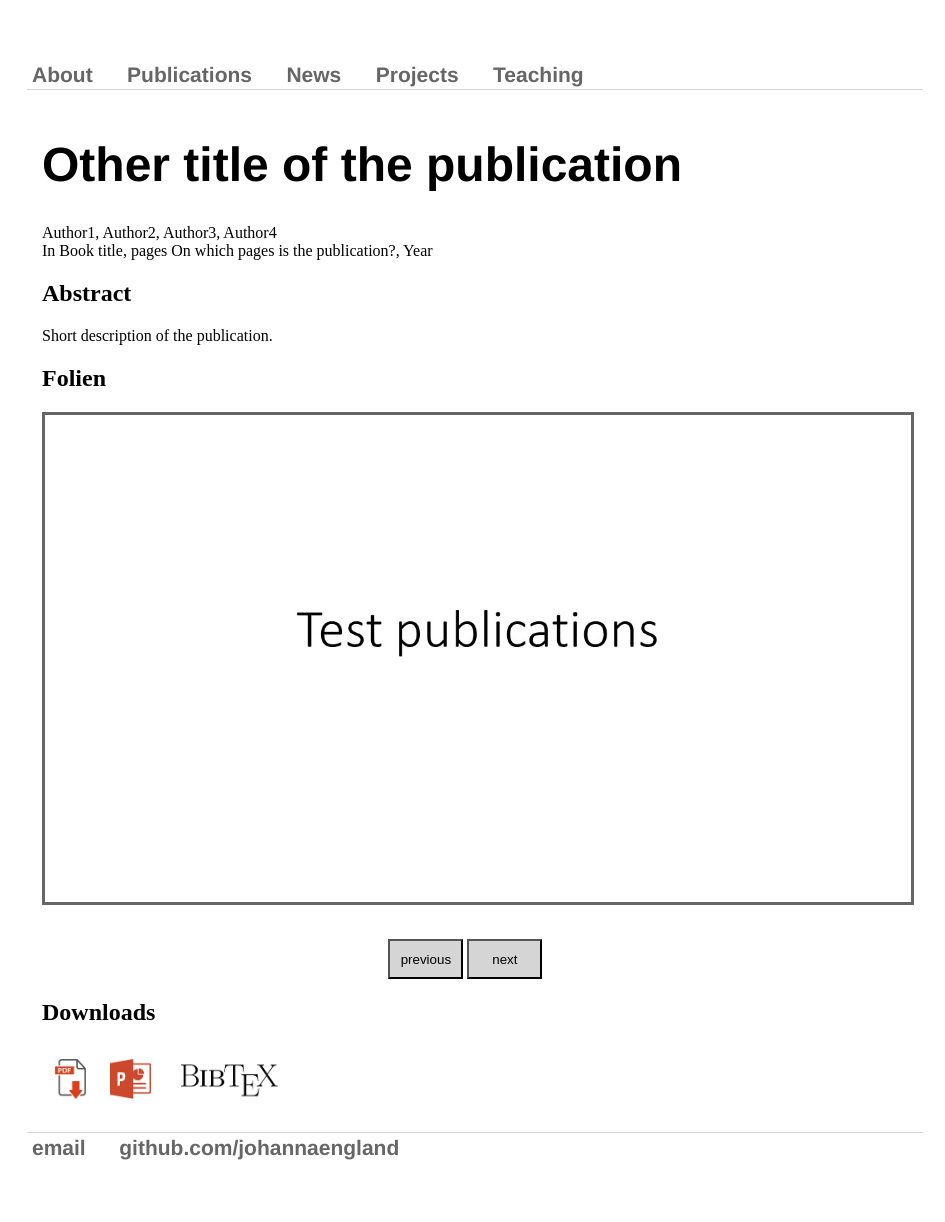
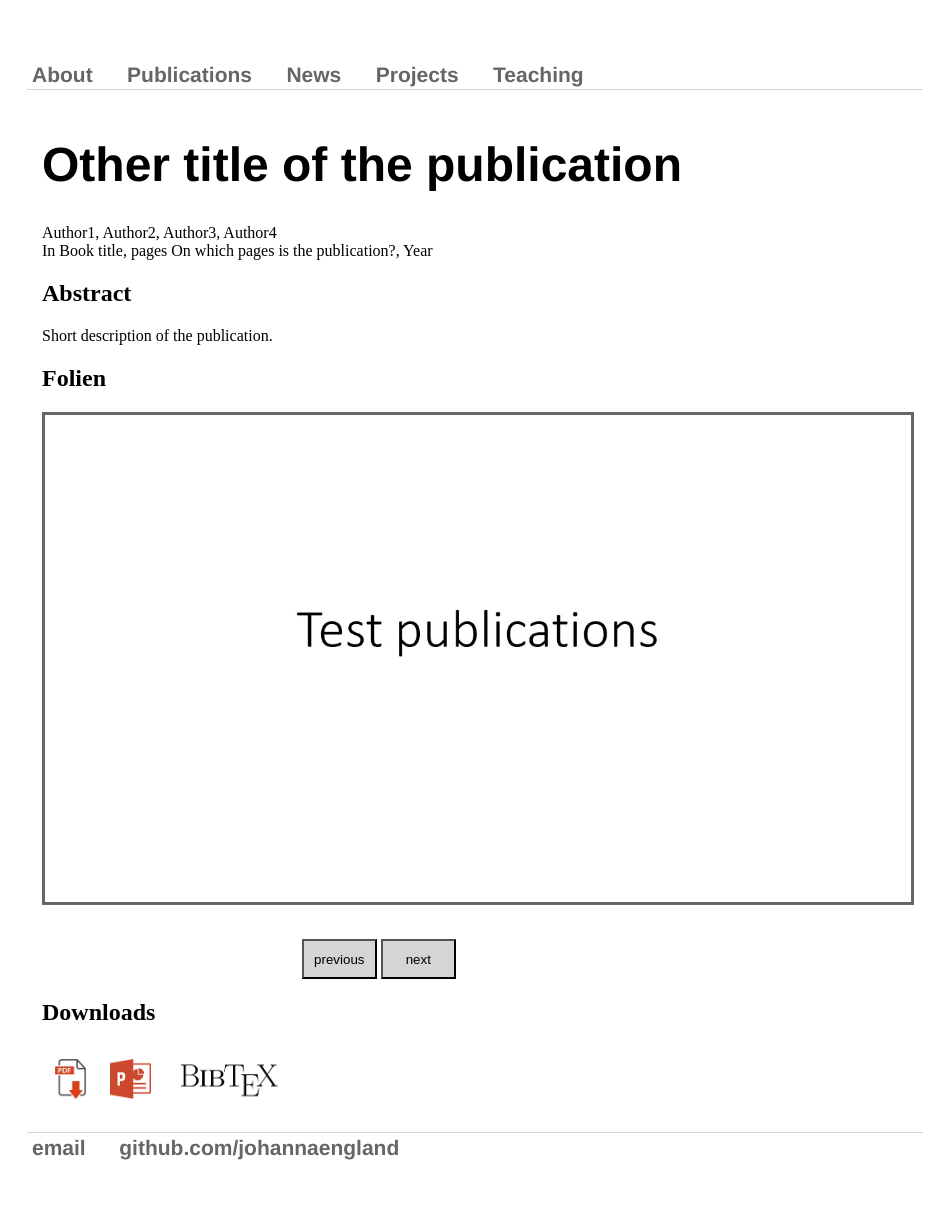
Before and after one commit to johannaengland/johannaengland.github.io, a Jekyll site: the page built from _publications/year-other-publication.md, in a window 1280 px wide. Shown: the whole page, without its empty margins (165-1110 px from the left). Built offline with Jekyll 4.4.1, drawn with Linux system fonts in a browser that asks for light colours.

Commit message:
Update main.css

```diff
--- a/css/main.css
+++ b/css/main.css
@@ -15,7 +15,7 @@
 }
 
 #slideshowButtons {
-    margin: 12px 40% 12px 40%;
+    margin: 12px 30% 12px 30%;
 }
 
 #url, #nameOfSlides, #fileEnding {
```
